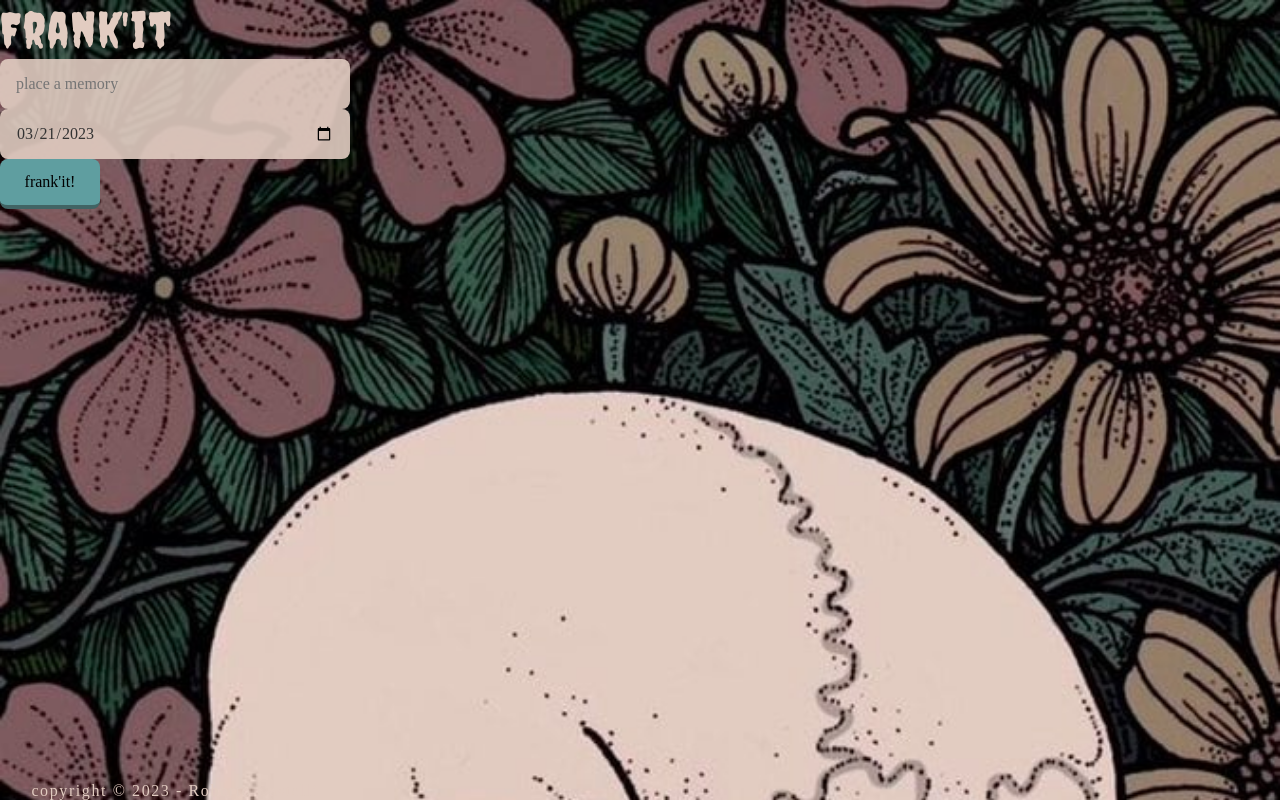
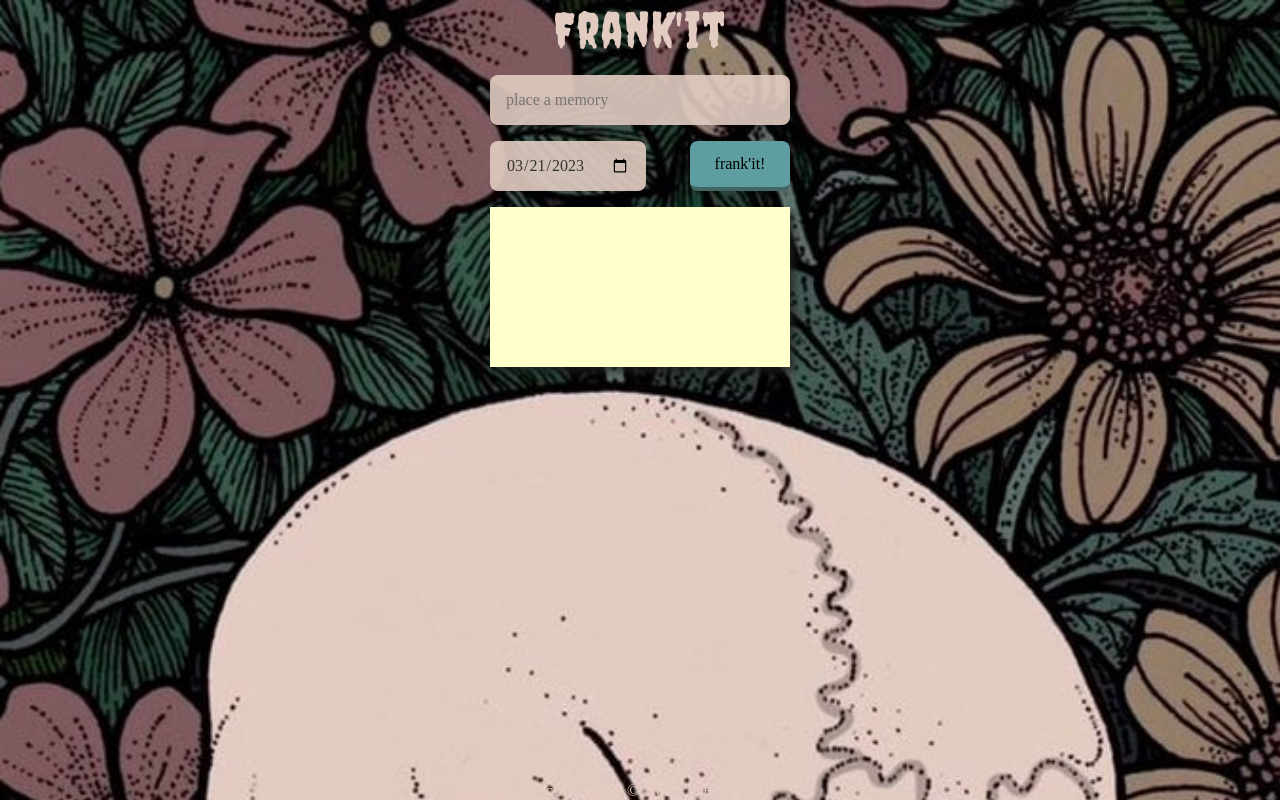
Before and after one commit to RobertoCastelli/to-frank-it, a React (Create React App) app: page / in a window 1280 px wide. Built offline with nearby package versions, Linux system fonts and the light colour scheme; a web font is replaced by a local one.

Commit message:
Second Commit

```diff
--- a/src/components/Footer.jsx
+++ b/src/components/Footer.jsx
@@ -1,5 +1,5 @@
 import React from "react"
 
 export const Footer = () => {
-  return <footer>copyright &copy; 2023 - Roberto Castelli</footer>
+  return <footer>copyright &copy; 2023 - Rob</footer>
 }
--- a/src/components/InputField.jsx
+++ b/src/components/InputField.jsx
@@ -16,8 +16,10 @@ export const InputField = () => {
           maxLength={30}
           type="text"
         />
-        <input type="date" value={day} onChange={handleDate} />
-        <button>frank'it!</button>
+        <div className="main_content">
+          <input type="date" value={day} onChange={handleDate} />
+          <button>frank'it!</button>
+        </div>
       </div>
     </div>
   )
--- a/src/components/PostIt.jsx
+++ b/src/components/PostIt.jsx
@@ -4,5 +4,5 @@ import { ContextData } from "../context"
 export const PostIt = () => {
   const { text } = useContext(ContextData)
 
-  return <div>{text}</div>
+  return <div className="post_it">{text}</div>
 }
--- a/src/index.css
+++ b/src/index.css
@@ -2,10 +2,10 @@
 @import url("https://fonts.googleapis.com/css2?family=Underdog&display=swap");
 body {
   margin: 0;
+  padding: 0;
   font-family: "Underdog", cursive;
   letter-spacing: 0.1rem;
   color: #e2ccc1;
-  max-width: 350px;
   background-image: url(./images/skull-background.jpg);
   background-size: cover;
   background-repeat: no-repeat;
@@ -16,11 +16,12 @@ body {
   box-sizing: border-box;
 }
 header {
+  text-align: center;
   font-family: "Creepster", cursive;
   font-size: 50px;
 }
 footer {
-  margin: auto;
+  text-align: center;
 }
 button {
   font-family: "Underdog", cursive;
@@ -31,7 +32,7 @@ button {
   border: none;
   border-radius: 0.5rem;
   border-bottom: 4px solid rgb(65, 100, 100);
-  transition: all 0.5s;
+  transition: all 0.2s;
   cursor: pointer;
   width: 100px;
   height: 50px;
@@ -52,17 +53,39 @@ input {
   background-color: rgb(226, 204, 193, 0.9);
 }
 
-/*  CONTENT */
+/*  CONTEINER */
 .container {
   display: flex;
   flex-direction: column;
   min-height: 100vh;
+  max-width: 300px;
+  margin: auto;
 }
 .content {
   flex-grow: 1;
 }
 
-/* MAIN */
+/* MAIN INPUT */
 .main_container {
   display: grid;
+  margin: 1rem 0;
+  gap: 1rem;
 }
+.main_content {
+  display: flex;
+  justify-content: space-between;
+}
+
+.post_it {
+  color: #333;
+  background: #ffc;
+  height: 10em;
+  padding: 1em;
+  box-shadow: 5px 5px 7px rgba(33, 33, 33, 0.7);
+}
+
+.post_it:hover {
+  box-shadow: 10px 10px 7px rgba(0, 0, 0, 0.7);
+  position: relative;
+  z-index: 5;
+}
```
